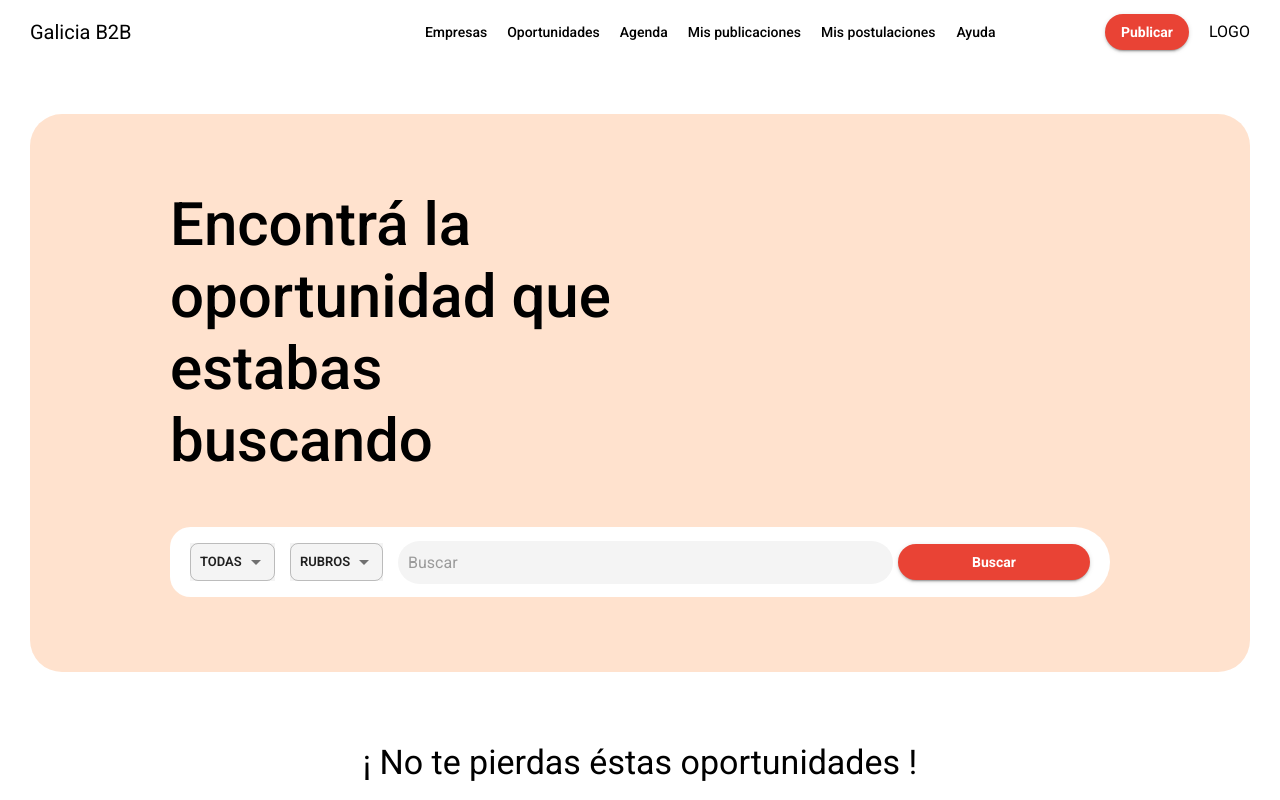
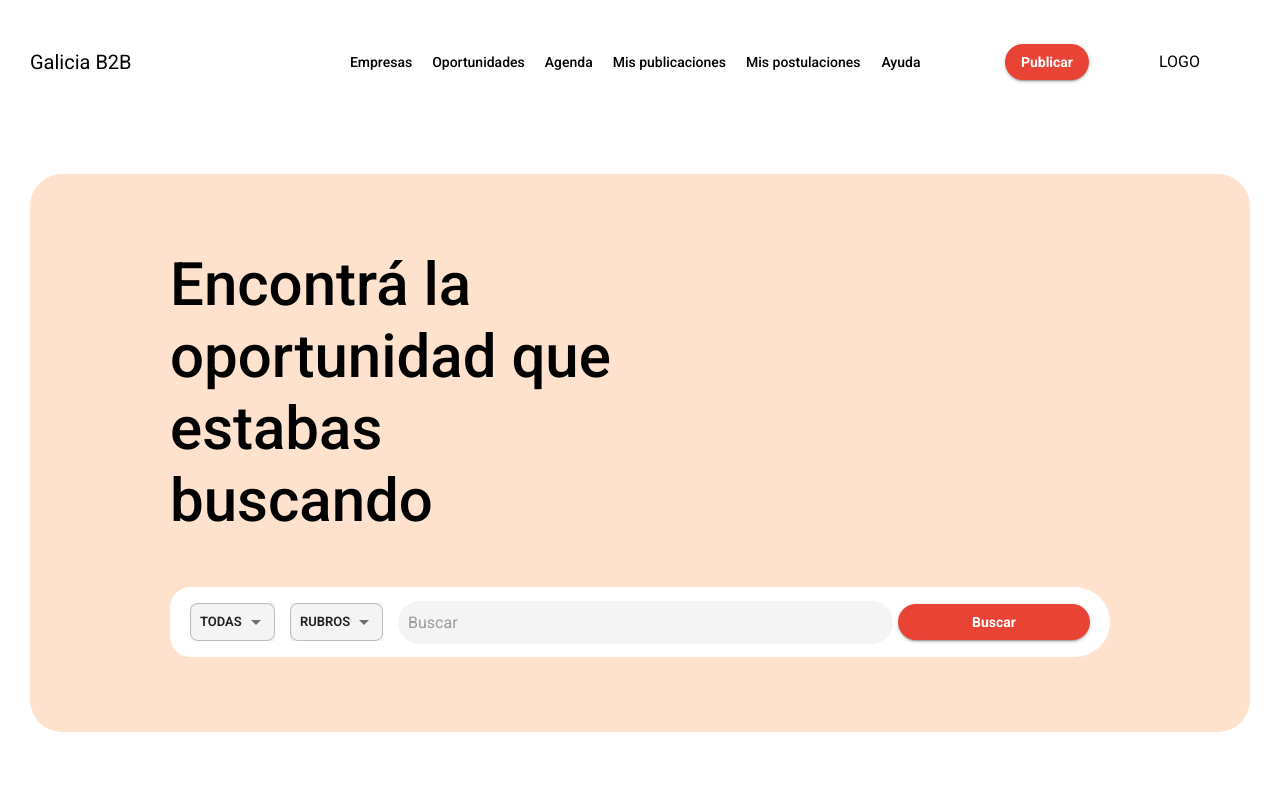
Before and after one commit to estebanaltamura/GaliciaB2BFront, a React (Vite) app: page / in a window 1280 px wide. Shown: the top 800 px of the page. Built offline with nearby package versions, Linux system fonts and the light colour scheme.

Commit message:
actualizacion

```diff
--- a/src/components/nav/NavBar.jsx
+++ b/src/components/nav/NavBar.jsx
@@ -58,6 +58,7 @@ export const NavBar = () => {
             color='inherit'
             aria-label='menu'
             onClick={handleMenu}
+            margin='0'
           >
             <MenuIcon sx={{ color: 'black' }} />
           </IconButton>
@@ -109,7 +110,12 @@ export const NavBar = () => {
             </Button>
           </>
         )}
-        <Box component={NavLink} to='/home' sx={{ color: 'black' }}>
+        <Box
+          margin='50px'
+          component={NavLink}
+          to='/home'
+          sx={{ color: 'black' }}
+        >
           LOGO
         </Box>
         {!isDesktop && (
--- a/src/components/opportunitiesBrowser/OpportunityCard.jsx
+++ b/src/components/opportunitiesBrowser/OpportunityCard.jsx
@@ -38,7 +38,7 @@ export const OpportunityCard = () => {
   };
 
   return (
-    <Card sx={{ maxWidth: 345 }}>
+    <Card width='328' height='557px'>
       <CardMedia
         component='img'
         height='194'
```
